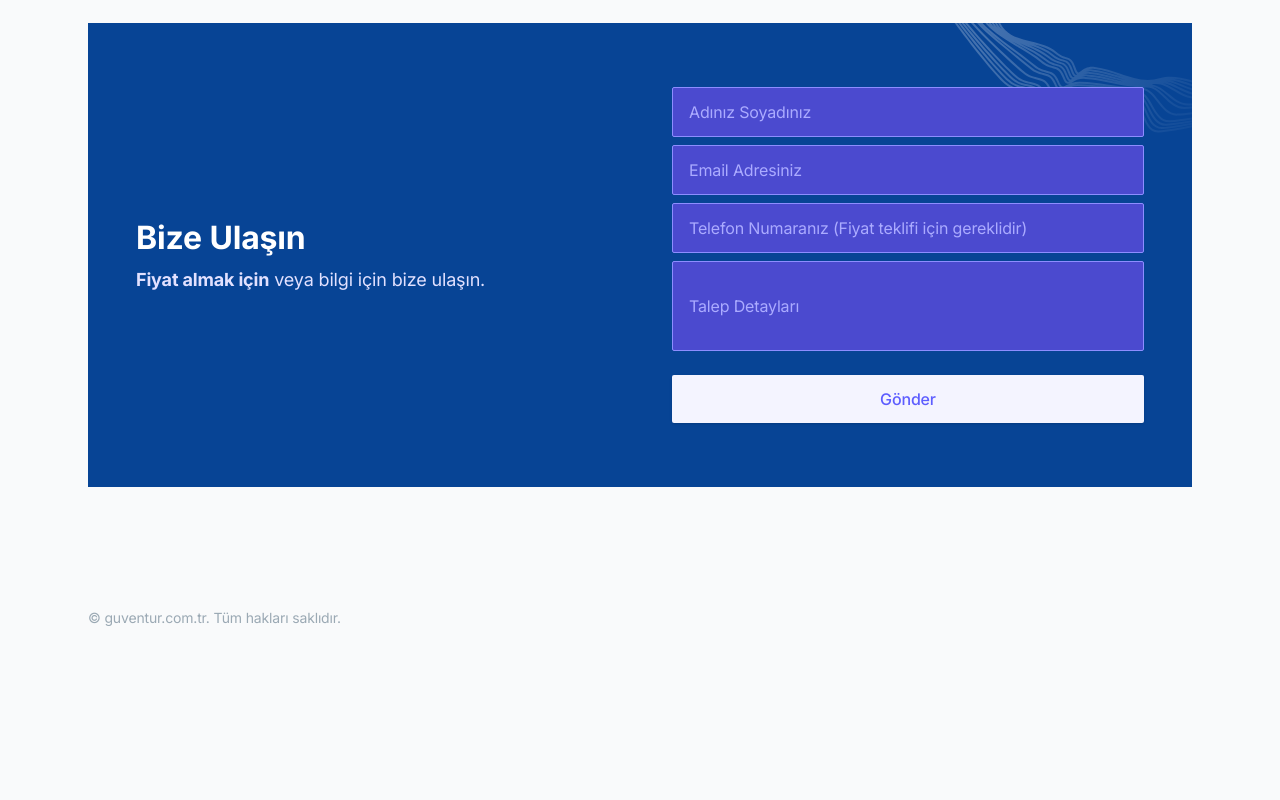
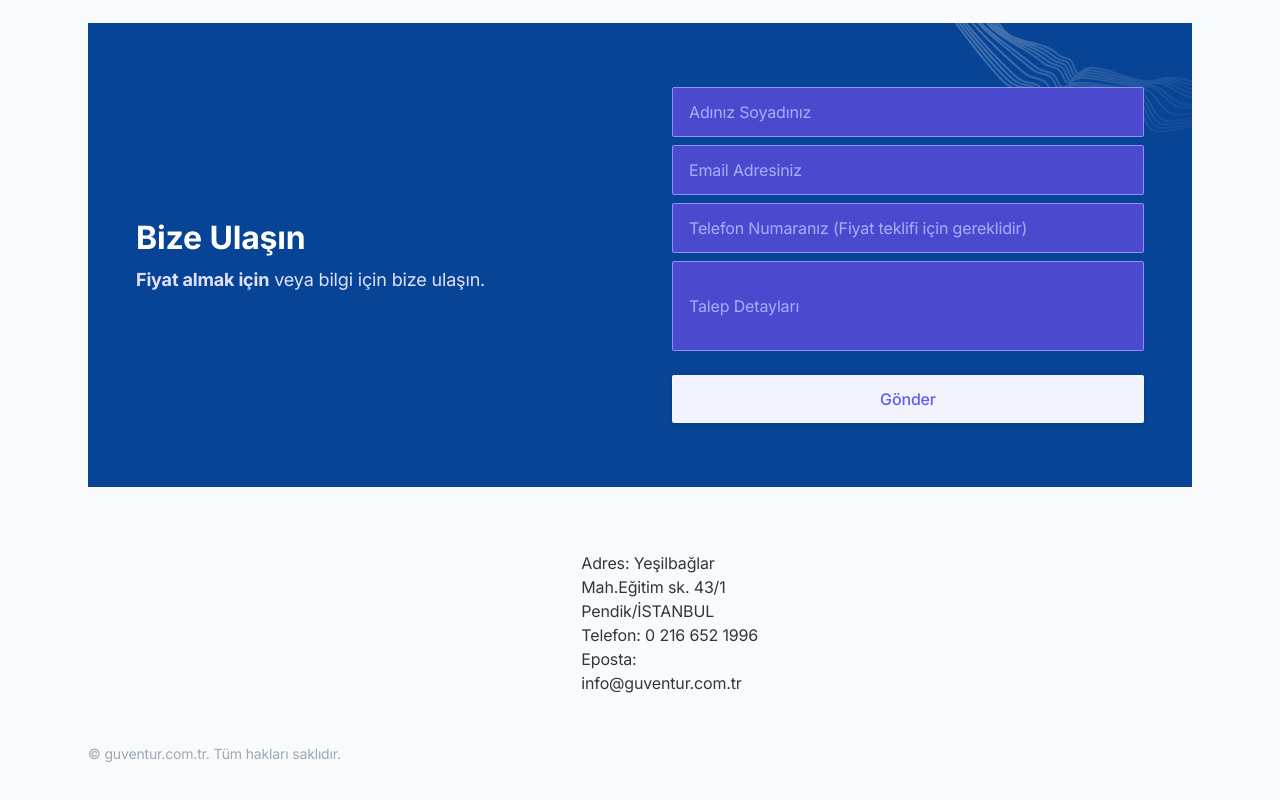
Before and after one commit to emrekaandrms/GuvenTurizm, a Next.js app: page / in a window 1280 px wide. Shown: the part 6876-7676 px from the top of the page. Before the commit the page ends 7568 px from the top, so only its background shows below. Built offline with nearby package versions, Linux system fonts and the light colour scheme.

Commit message:
17031238

```diff
--- a/components/ui/footer.tsx
+++ b/components/ui/footer.tsx
@@ -22,19 +22,15 @@ export default function Footer() {
             <div className="md:col-span-8 lg:col-span-7 grid sm:grid-cols-3 gap-8">
 
               {/* 2nd block */}
-              <div className="text-sm">
+              <div className="text-md">
+
+              <p>Adres: Yeşilbağlar Mah.Eğitim sk. 43/1 Pendik/İSTANBUL</p>
+              <p>Telefon: 0 216 652 1996 </p>
+              <p>Eposta: info@guventur.com.tr</p>
 
               </div>
 
-              {/* 3rd block */}
-              <div className="text-sm">
 
-              </div>
-
-              {/* 4th block */}
-              <div className="text-sm">
-
-              </div>
 
             </div>
 
```
